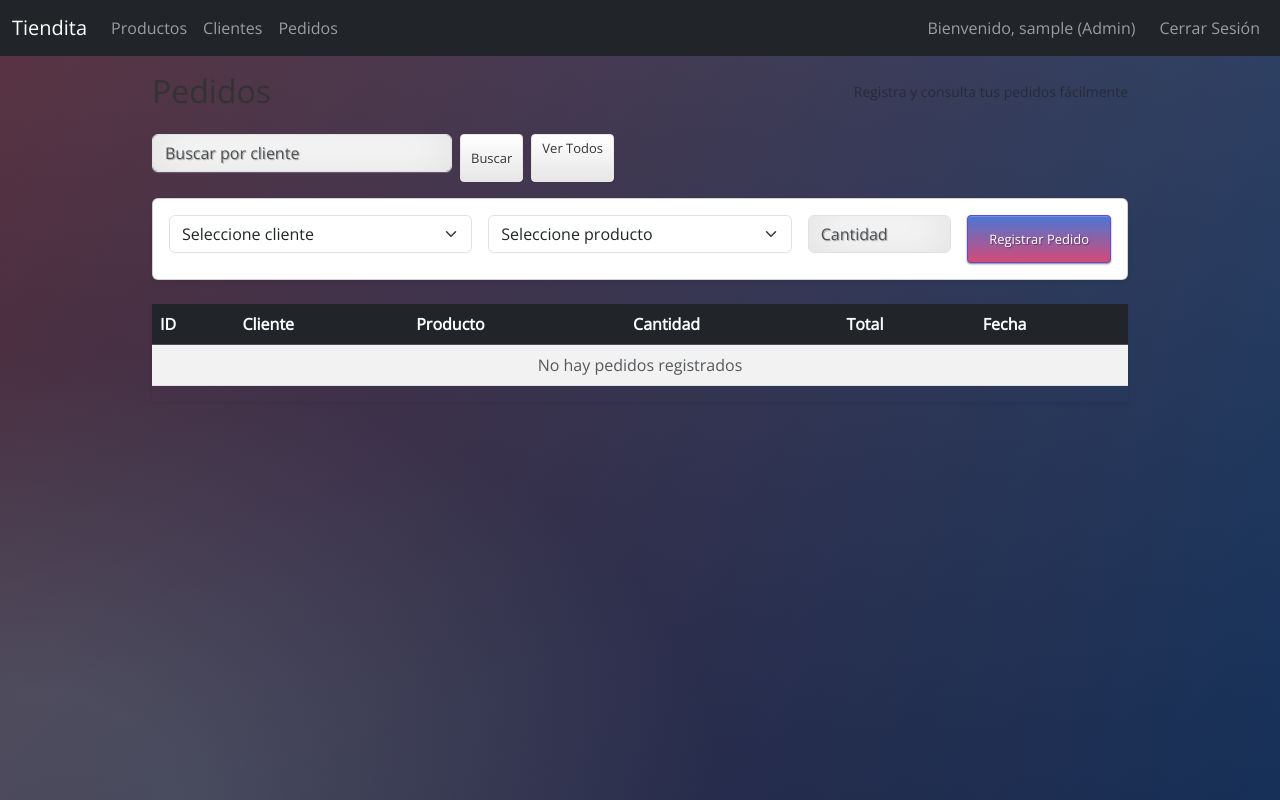
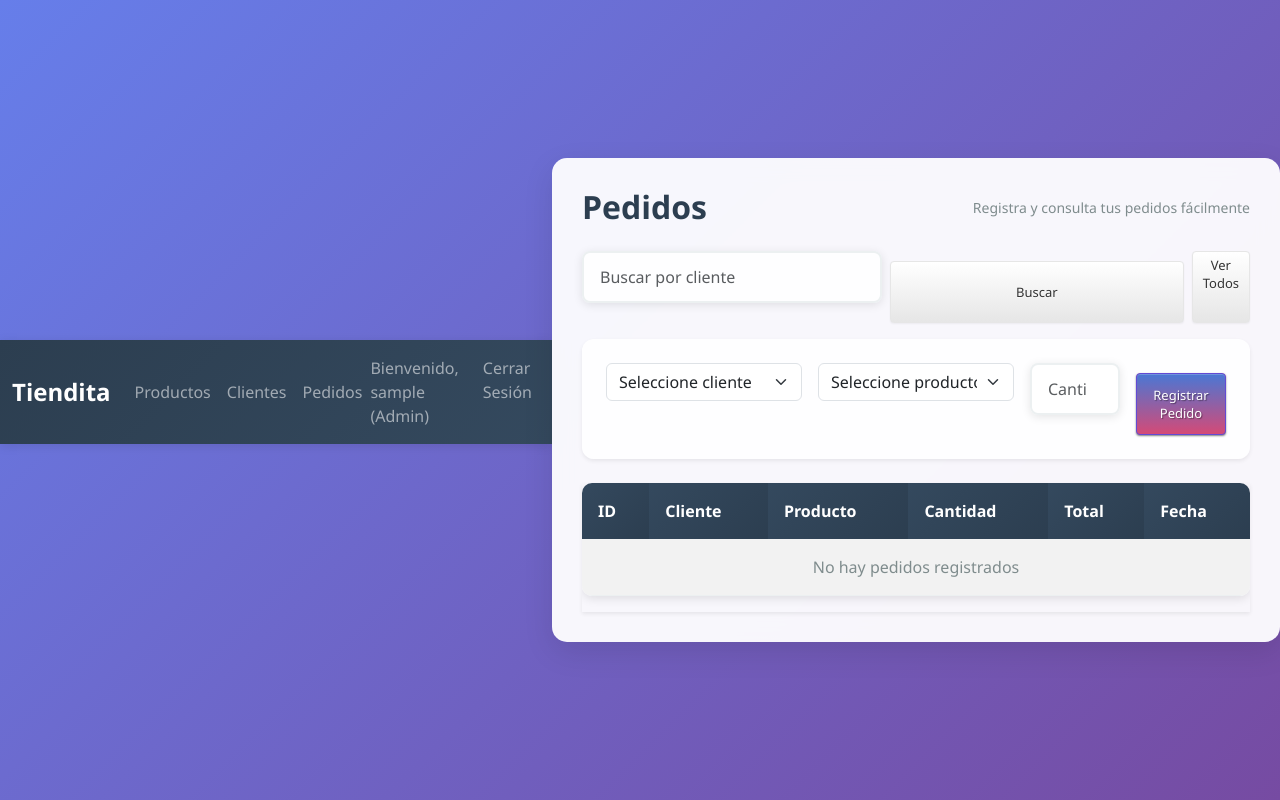
Before and after one commit to ivansuarez22/mi_tiendita, a Flask app: page /pedidos in a window 1280 px wide. Run offline with Flask 3, Linux system fonts and the light colour scheme; the visitor is signed in with stand-in values (Sample User, id 1); data that the repository does not hold is empty; some libraries are stand-ins or nearby versions.

Commit message:
Mejorar estilos del proyecto con diseño moderno y mejor legibilidad

```diff
--- a/static/css/login.css
+++ b/static/css/login.css
@@ -94,78 +94,85 @@
 }
 
 * {
-    -webkit-box-sizing: border-box;
-    -moz-box-sizing: border-box;
-    -ms-box-sizing: border-box;
-    -o-box-sizing: border-box;
     box-sizing: border-box;
 }
 
-html {
-    width: 100%;
+html, body {
     height: 100%;
-    overflow: hidden;
-}
-
-body {
-    width: 100%;
-    height: 100%;
-    font-family: 'Open Sans', sans-serif;
-    background: #092756;
-    background: -moz-radial-gradient(0% 100%, ellipse cover, rgba(104,128,138,.4) 10%,rgba(138,114,76,0) 40%),
-                -moz-linear-gradient(top, rgba(57,173,219,.25) 0%, rgba(42,60,87,.4) 100%),
-                -moz-linear-gradient(-45deg, #670d10 0%, #092756 100%);
-    background: -webkit-radial-gradient(0% 100%, ellipse cover, rgba(104,128,138,.4) 10%,rgba(138,114,76,0) 40%),
-                -webkit-linear-gradient(top, rgba(57,173,219,.25) 0%,rgba(42,60,87,.4) 100%),
-                -webkit-linear-gradient(-45deg, #670d10 0%,#092756 100%);
-    background: -o-radial-gradient(0% 100%, ellipse cover, rgba(104,128,138,.4) 10%,rgba(138,114,76,0) 40%),
-                -o-linear-gradient(top, rgba(57,173,219,.25) 0%,rgba(42,60,87,.4) 100%),
-                -o-linear-gradient(-45deg, #670d10 0%,#092756 100%);
-    background: -ms-radial-gradient(0% 100%, ellipse cover, rgba(104,128,138,.4) 10%,rgba(138,114,76,0) 40%),
-                -ms-linear-gradient(top, rgba(57,173,219,.25) 0%,rgba(42,60,87,.4) 100%),
-                -ms-linear-gradient(-45deg, #670d10 0%,#092756 100%);
-    background: -webkit-radial-gradient(0% 100%, ellipse cover, rgba(104,128,138,.4) 10%,rgba(138,114,76,0) 40%),
-                linear-gradient(to bottom, rgba(57,173,219,.25) 0%,rgba(42,60,87,.4) 100%),
-                linear-gradient(135deg, #670d10 0%,#092756 100%);
-    filter: progid:DXImageTransform.Microsoft.gradient( startColorstr='#3E1D6D', endColorstr='#092756',GradientType=1 );
+    margin: 0;
+    padding: 0;
+    background: linear-gradient(135deg, #667eea 0%, #764ba2 100%);
+    font-family: 'Segoe UI', Tahoma, Geneva, Verdana, sans-serif;
+    display: flex;
+    justify-content: center;
+    align-items: center;
 }
 
 .login {
-    position: absolute;
-    top: 50%;
-    left: 50%;
-    margin: -150px 0 0 -150px;
-    width: 300px;
-    height: 300px;
+    position: relative;
+    width: 400px;
+    background: rgba(255, 255, 255, 0.95);
+    border-radius: 15px;
+    box-shadow: 0 15px 35px rgba(0, 0, 0, 0.1);
+    padding: 40px;
+    backdrop-filter: blur(10px);
 }
 
 .login h1 {
-    color: #fff;
-    text-shadow: 0 0 10px rgba(0,0,0,0.3);
+    color: #2c3e50;
+    text-shadow: none;
     letter-spacing: 1px;
     text-align: center;
+    margin-bottom: 30px;
+    font-weight: 600;
+    font-size: 2rem;
 }
 
 input {
     width: 100%;
-    margin-bottom: 10px;
-    background: rgba(0,0,0,0.3);
-    border: none;
+    margin-bottom: 20px;
+    background: rgba(255, 255, 255, 0.9);
+    border: 2px solid #ecf0f1;
     outline: none;
-    padding: 10px;
-    font-size: 13px;
-    color: #fff;
-    text-shadow: 1px 1px 1px rgba(0,0,0,0.3);
-    border: 1px solid rgba(0,0,0,0.3);
-    border-radius: 4px;
-    box-shadow: inset 0 -5px 45px rgba(100,100,100,0.2), 0 1px 1px rgba(255,255,255,0.2);
-    -webkit-transition: box-shadow .5s ease;
-    -moz-transition: box-shadow .5s ease;
-    -o-transition: box-shadow .5s ease;
-    -ms-transition: box-shadow .5s ease;
-    transition: box-shadow .5s ease;
+    padding: 15px;
+    font-size: 16px;
+    color: #2c3e50;
+    border-radius: 8px;
+    box-shadow: 0 2px 10px rgba(0, 0, 0, 0.1);
+    transition: all 0.3s ease;
+    font-family: 'Segoe UI', Tahoma, Geneva, Verdana, sans-serif;
 }
 
 input:focus {
-    box-shadow: inset 0 -5px 45px rgba(100,100,100,0.4), 0 1px 1px rgba(255,255,255,0.2);
+    border-color: #667eea;
+    box-shadow: 0 0 0 0.2rem rgba(102, 126, 234, 0.25);
+    background: white;
 }
+
+button {
+    width: 100%;
+    padding: 15px;
+    background: linear-gradient(135deg, #667eea 0%, #764ba2 100%);
+    border: none;
+    outline: none;
+    color: white;
+    font-size: 16px;
+    font-weight: 600;
+    border-radius: 8px;
+    box-shadow: 0 5px 15px rgba(102, 126, 234, 0.3);
+    cursor: pointer;
+    transition: all 0.3s ease;
+    font-family: 'Segoe UI', Tahoma, Geneva, Verdana, sans-serif;
+    margin-top: 10px;
+}
+
+button:hover {
+    background: linear-gradient(135deg, #5a6fd8 0%, #6a4190 100%);
+    transform: translateY(-2px);
+    box-shadow: 0 8px 20px rgba(102, 126, 234, 0.4);
+}
+
+button:active {
+    transform: translateY(0);
+    box-shadow: 0 3px 10px rgba(102, 126, 234, 0.4);
+}
--- a/static/css/styles.css
+++ b/static/css/styles.css
@@ -1 +1,211 @@
-body { background:#f8f9fa; } h1,h2 { color:#333; } .container { max-width:1000px; }
+/* Estilo moderno y legible para toda la aplicación */
+body {
+    background: linear-gradient(135deg, #667eea 0%, #764ba2 100%);
+    min-height: 100vh;
+    font-family: 'Segoe UI', Tahoma, Geneva, Verdana, sans-serif;
+    color: #2c3e50;
+}
+
+/* Contenedor principal con fondo claro */
+.container {
+    max-width: 1200px;
+    background: rgba(255, 255, 255, 0.95);
+    border-radius: 15px;
+    box-shadow: 0 10px 30px rgba(0, 0, 0, 0.1);
+    padding: 30px;
+    margin-top: 20px;
+    margin-bottom: 20px;
+    backdrop-filter: blur(10px);
+}
+
+/* Títulos con mejor contraste */
+h1, h2, h3, h4, h5, h6 {
+    color: #2c3e50;
+    font-weight: 600;
+    text-shadow: none;
+}
+
+h1 {
+    color: #34495e;
+    margin-bottom: 1.5rem;
+}
+
+/* Navbar mejorada */
+.navbar {
+    background: linear-gradient(135deg, #2c3e50 0%, #34495e 100%) !important;
+    box-shadow: 0 2px 10px rgba(0, 0, 0, 0.1);
+    border: none;
+}
+
+.navbar-brand {
+    font-weight: bold;
+    font-size: 1.5rem;
+}
+
+/* Tarjetas mejoradas */
+.card {
+    border: none;
+    border-radius: 12px;
+    box-shadow: 0 5px 15px rgba(0, 0, 0, 0.08);
+    transition: transform 0.3s ease, box-shadow 0.3s ease;
+    background: rgba(255, 255, 255, 0.9);
+}
+
+.card:hover {
+    transform: translateY(-5px);
+    box-shadow: 0 8px 25px rgba(0, 0, 0, 0.15);
+}
+
+.card-body {
+    padding: 1.5rem;
+}
+
+.card-title {
+    font-weight: 600;
+    margin-bottom: 1rem;
+}
+
+/* Botones modernos */
+.btn {
+    border-radius: 8px;
+    font-weight: 500;
+    padding: 0.6rem 1.5rem;
+    transition: all 0.3s ease;
+    border: none;
+    text-transform: none;
+}
+
+.btn-primary {
+    background: linear-gradient(135deg, #667eea 0%, #764ba2 100%);
+    border: none;
+    color: white;
+}
+
+.btn-primary:hover {
+    background: linear-gradient(135deg, #5a6fd8 0%, #6a4190 100%);
+    transform: translateY(-2px);
+    box-shadow: 0 5px 15px rgba(102, 126, 234, 0.4);
+}
+
+.btn-success {
+    background: linear-gradient(135deg, #56ab2f 0%, #a8e6cf 100%);
+    border: none;
+    color: white;
+}
+
+.btn-success:hover {
+    background: linear-gradient(135deg, #4a9628 0%, #96d4b8 100%);
+    transform: translateY(-2px);
+    box-shadow: 0 5px 15px rgba(86, 171, 47, 0.4);
+}
+
+.btn-info {
+    background: linear-gradient(135deg, #3498db 0%, #85c1e9 100%);
+    border: none;
+    color: white;
+}
+
+.btn-info:hover {
+    background: linear-gradient(135deg, #2e86c1 0%, #73b3d7 100%);
+    transform: translateY(-2px);
+    box-shadow: 0 5px 15px rgba(52, 152, 219, 0.4);
+}
+
+.btn-warning {
+    background: linear-gradient(135deg, #f39c12 0%, #f7dc6f 100%);
+    border: none;
+    color: white;
+}
+
+.btn-warning:hover {
+    background: linear-gradient(135deg, #e67e22 0%, #f4d03f 100%);
+    transform: translateY(-2px);
+    box-shadow: 0 5px 15px rgba(243, 156, 18, 0.4);
+}
+
+/* Alertas mejoradas */
+.alert {
+    border: none;
+    border-radius: 10px;
+    padding: 1rem 1.5rem;
+    margin-bottom: 1.5rem;
+}
+
+.alert-warning {
+    background: linear-gradient(135deg, #fff3cd 0%, #ffeaa7 100%);
+    color: #856404;
+    border-left: 4px solid #f39c12;
+}
+
+/* Tablas mejoradas */
+.table {
+    background: rgba(255, 255, 255, 0.9);
+    border-radius: 10px;
+    overflow: hidden;
+    box-shadow: 0 3px 10px rgba(0, 0, 0, 0.1);
+}
+
+.table th {
+    background: linear-gradient(135deg, #34495e 0%, #2c3e50 100%);
+    color: white;
+    border: none;
+    font-weight: 600;
+    padding: 1rem;
+}
+
+.table td {
+    padding: 1rem;
+    border-color: #ecf0f1;
+    vertical-align: middle;
+}
+
+.table-striped tbody tr:nth-of-type(odd) {
+    background-color: rgba(52, 73, 94, 0.05);
+}
+
+/* Formularios mejorados */
+.form-control {
+    border: 2px solid #ecf0f1;
+    border-radius: 8px;
+    padding: 0.75rem 1rem;
+    transition: all 0.3s ease;
+    background: rgba(255, 255, 255, 0.9);
+}
+
+.form-control:focus {
+    border-color: #667eea;
+    box-shadow: 0 0 0 0.2rem rgba(102, 126, 234, 0.25);
+    background: white;
+}
+
+/* Texto mejorado */
+.text-muted {
+    color: #7f8c8d !important;
+}
+
+/* Espaciado */
+.mb-5 {
+    margin-bottom: 3rem !important;
+}
+
+/* Efectos de hover para enlaces */
+a {
+    transition: color 0.3s ease;
+}
+
+a:hover {
+    text-decoration: none;
+}
+
+/* Responsive */
+@media (max-width: 768px) {
+    .container {
+        margin: 10px;
+        padding: 20px;
+        border-radius: 10px;
+    }
+
+    .card {
+        margin-bottom: 1rem;
+    }
+}
```
